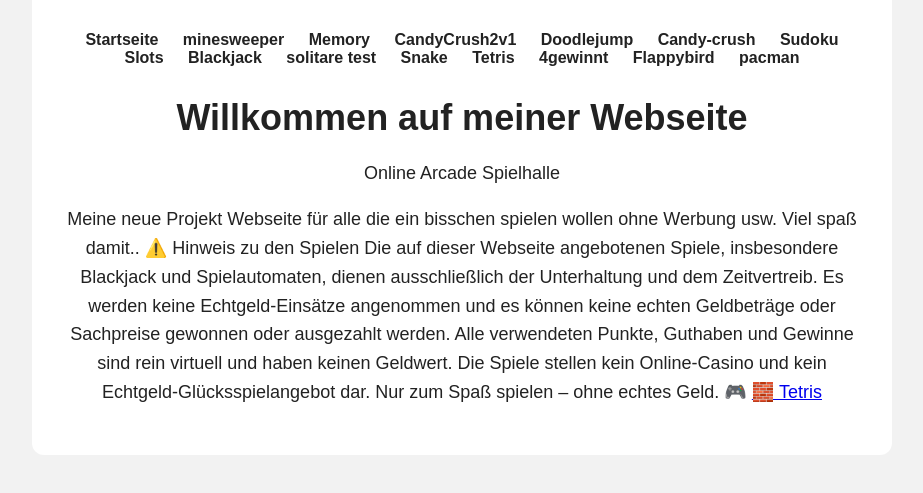
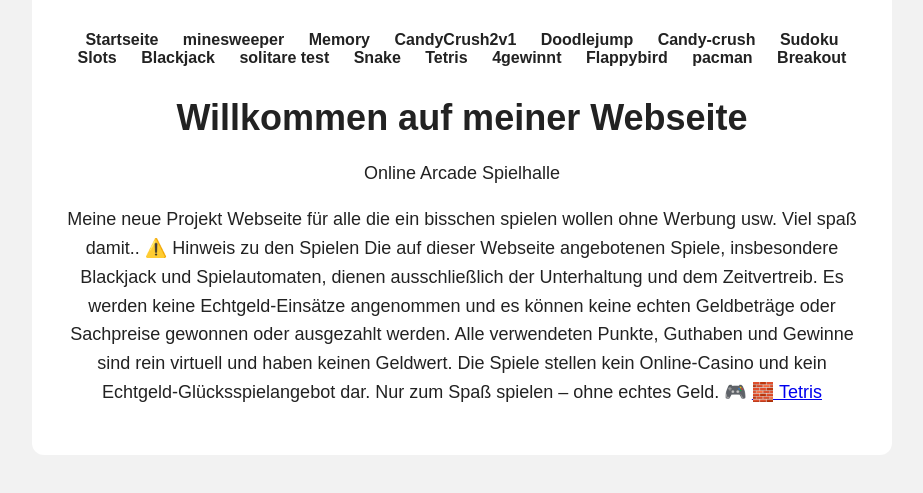
Before and after one commit to Austrian-moonshiner/austrian-moonshiner.github.io, a plain HTML site: page index.html in a window 1280 px wide. Shown: the part 301-794 px from the top of the page, without its empty margins (178-1101 px from the left). Drawn offline with Linux system fonts and the light colour scheme.

Commit message:
Update index.html

```diff
--- a/index.html
+++ b/index.html
@@ -82,6 +82,7 @@
             <a href="4gewinnt.html">4gewinnt</a>
              <a href="flappybird.html">Flappybird</a>
               <a href="pacman.html">pacman</a>
+             <a href="breakout.html">Breakout</a>
         </nav>
 
         <h1>Willkommen auf meiner Webseite</h1>
```
